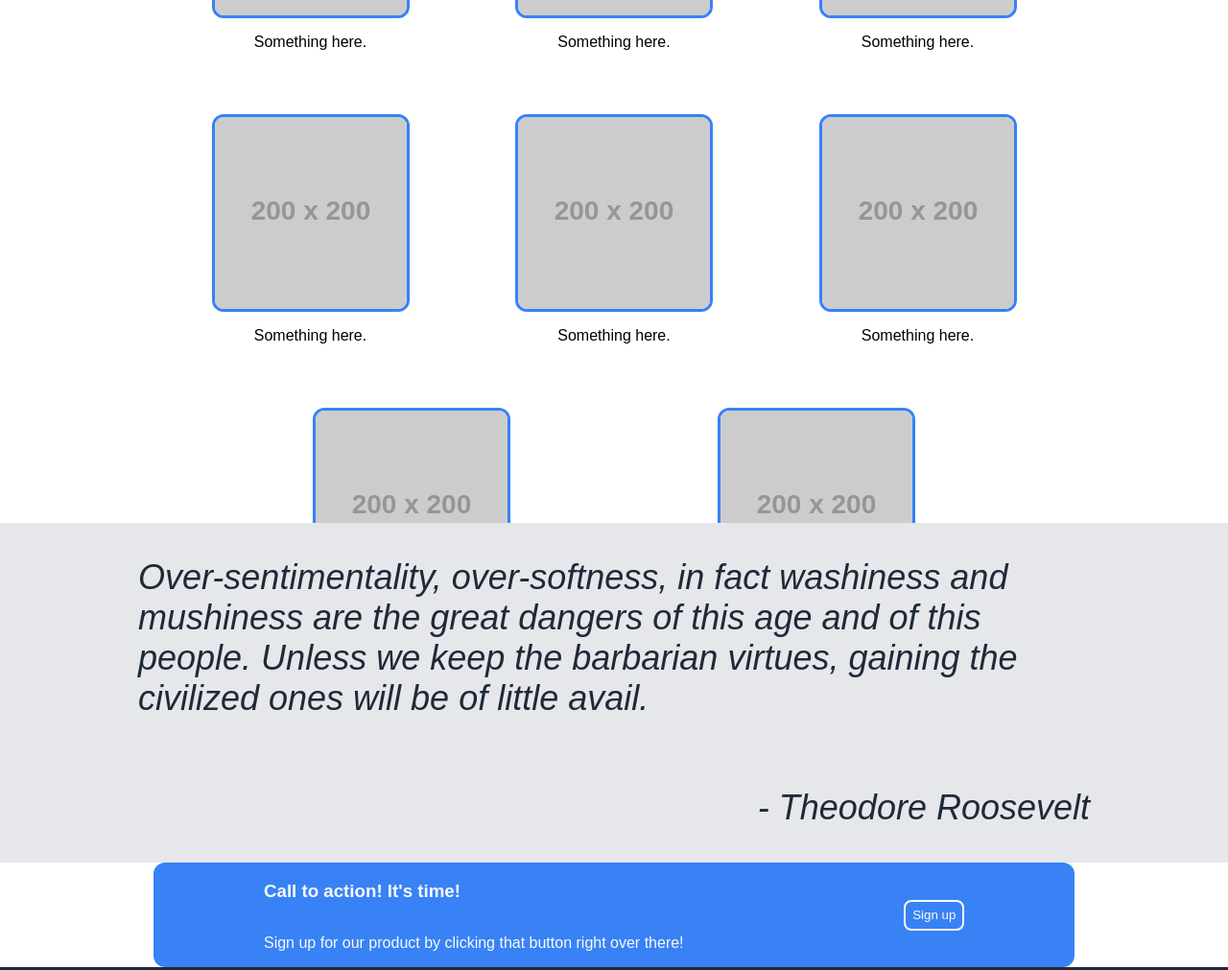
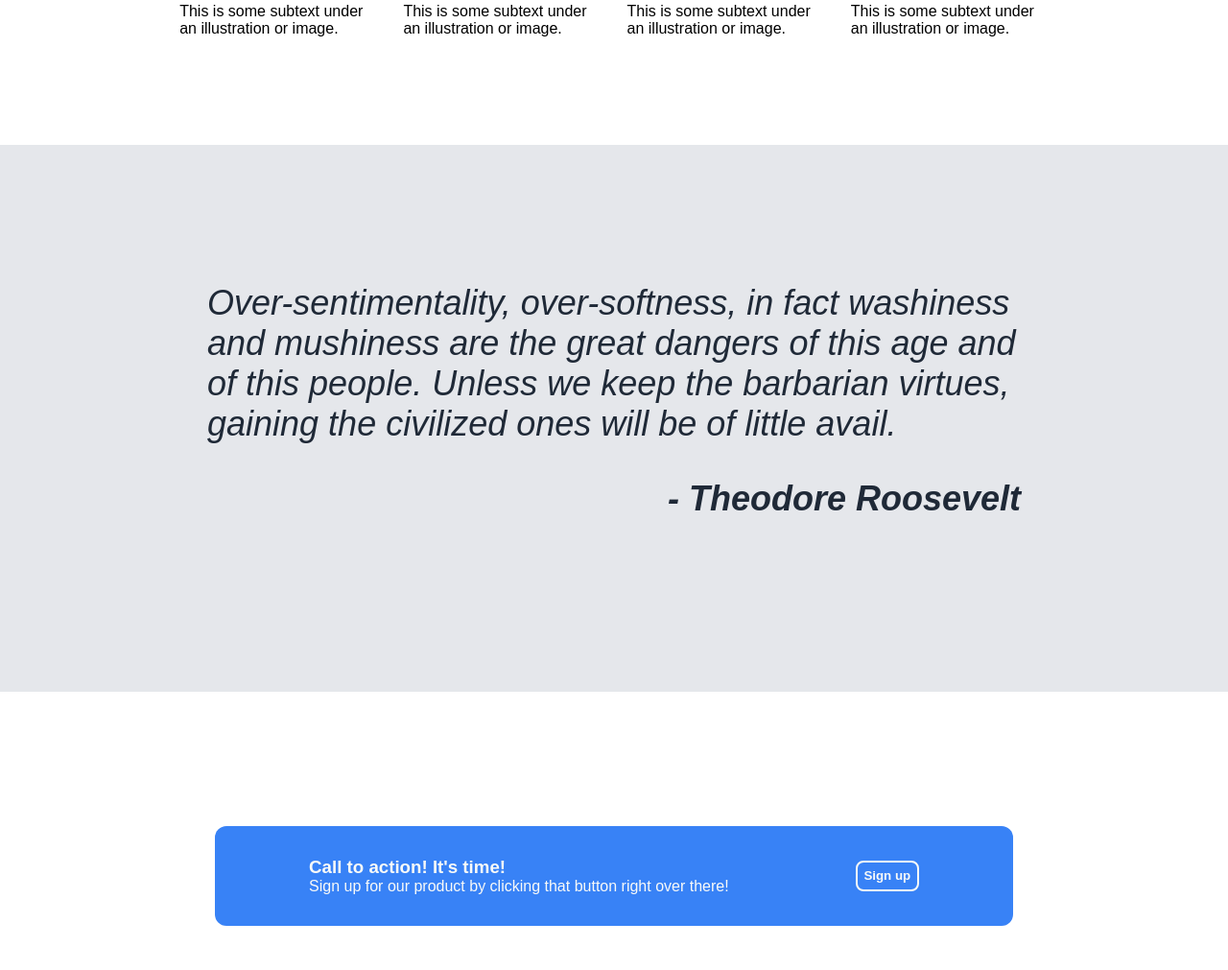
Before and after one commit to bytorbrynden/odin-landing-page, a plain HTML site: page index.html in a window 1280 px wide. Shown: the part 1105-2116 px from the top of the page at 96% size. Drawn offline with Linux system fonts and the light colour scheme; placeholder pictures from the web are drawn by us.

Commit message:
Spacing update

```diff
--- a/css/main.css
+++ b/css/main.css
@@ -11,6 +11,10 @@ button.primary {
     border-style: none;
     background-color: #3882F6;
     color: #F9FAF8;
+
+    font-weight: bold;
+
+    width: 100px;
 }
 
 button.secondary {
@@ -20,6 +24,8 @@ button.secondary {
     border-color: #F9FAF8;
     background-color: transparent;
     color: #F9FAF8;
+
+    font-weight: bold;
 }
 
 .bg-dark {
@@ -30,11 +36,19 @@ button.secondary {
 .wrapper {
     display: flex;
     flex-direction: column;
+    gap: 2em;
 }
 
 .wrapper .section {
     height: 100vh;
     align-self: center;
+}
+
+.top {
+    display: flex;
+    flex-direction: column;
+    gap: 4em;
+    padding-bottom: 4em;
 }
 
 .navbar {
@@ -92,6 +106,9 @@ button.secondary {
     width: 75vw;
     display: flex;
     flex-direction: column;
+    align-self: center;
+
+    padding-bottom: 4em;
 }
 
 .content .content-heading {
@@ -100,17 +117,24 @@ button.secondary {
     justify-content: center;
 }
 
+.content .content-heading .title {
+    font-size: 36px;
+    font-weight: bolder;
+    color: #1F2937;
+}
+
 .content .content-body {
     display: flex;
     flex-direction: row;
     flex-wrap: wrap;
-    gap: 50px;
+    /* gap: 50px; */
     justify-content: space-evenly;
 }
 
 .content .content-body .card {
     display: flex;
     flex-direction: column;
+    flex-basis: 200px;
 }
 
 .content .content-body .card img {
@@ -134,19 +158,28 @@ button.secondary {
     font-style: italic;
     color: #1F2937;
 
-    padding-left: 4em;
-    padding-right: 4em;
+    padding: 4em;
+
+    padding-left: 6em;
+    padding-right: 6em;
+
+    margin-bottom: 3em;
+}
+
+.quote-wrapper .quote-text {
+    margin: 0;
 }
 
 .quote-wrapper .quote-author {
     display: flex;
     flex-direction: row;
     align-self: flex-end;
+    font-weight: bolder;
 }
 
 .banner-wrapper {
     display: flex;
-    width: 75vw;
+    width: 60vw;
     flex-direction: row;
     align-self: center;
     justify-content: space-around;
@@ -154,6 +187,19 @@ button.secondary {
     background-color: #3882F6;
     color: #F9FAF8;
     border-radius: 12px;
+
+    margin-bottom: 4em;
+    padding: 2em;
+}
+
+.banner-wrapper * {
+    margin: 0;
+}
+
+.banner-wrapper .banner-title {
+    display: flex;
+    flex-direction: column;
+    justify-content: center;
 }
 
 .banner-wrapper .banner-content {
--- a/index.html
+++ b/index.html
@@ -7,6 +7,7 @@
     </head>
     <body>
         <div class="wrapper">
+            <div class="top bg-dark">
                 <div class="navbar bg-dark">
                     <div class="navbar-logo">
                         <a href="#">Odin Landing Page</a>
@@ -17,58 +18,58 @@
                             <li><a href="#">Home</a></li>
                             <li><a href="#">About</a></li>
                             <li><a href="#">Contact</a></li>
-                        <li><a href="#">About</a></li>
-                        <li><a href="#">Contact</a></li>
                         </ul>
                     </div>
                 </div>
 
-            <div class="hero bg-dark section">
+                <div class="hero bg-dark">
                     <div class="hero-left">
                         <h1>Hello, world!</h1>
                         <p>This is a random hero description for a landing page built as part of The Odin Project's "Foundations" course. I don't know what to put here, so I'm just trying to fill up space at this point. Blah blah blah, this is random. Has no meaning. What is this.</p>
                         <button class="primary">Sign Up</button>
                     </div>
                     <div class="hero-right">
-                    <img src="https://placehold.co/600x400" />
+                        <img src="https://placehold.co/600x300" />
+                    </div>
                 </div>
             </div>
 
-            <div class="content section">
+            <div class="content">
                 <div class="content-heading">
-                    <h2 class="title">Random Content</h2>
+                    <h2 class="title">Some random information.</h2>
                 </div>
                 <div class="content-body">
                     <div class="card">
                         <img src="https://placehold.co/200x200" alt="">
-                        <p>Something here.</p>
+                        <p>This is some subtext under an illustration or image.</p>
                     </div>
                     <div class="card">
                         <img src="https://placehold.co/200x200" alt="">
-                        <p>Something here.</p>
+                        <p>This is some subtext under an illustration or image.</p>
                     </div>
                     <div class="card">
                         <img src="https://placehold.co/200x200" alt="">
-                        <p>Something here.</p>
+                        <p>This is some subtext under an illustration or image.</p>
                     </div>
                     <div class="card">
                         <img src="https://placehold.co/200x200" alt="">
-                        <p>Something here.</p>
-                    </div><div class="card">
-                        <img src="https://placehold.co/200x200" alt="">
-                        <p>Something here.</p>
+                        <p>This is some subtext under an illustration or image.</p>
                     </div>
                     <div class="card">
                         <img src="https://placehold.co/200x200" alt="">
-                        <p>Something here.</p>
+                        <p>This is some subtext under an illustration or image.</p>
                     </div>
                     <div class="card">
                         <img src="https://placehold.co/200x200" alt="">
-                        <p>Something here.</p>
+                        <p>This is some subtext under an illustration or image.</p>
                     </div>
                     <div class="card">
                         <img src="https://placehold.co/200x200" alt="">
-                        <p>Something here.</p>
+                        <p>This is some subtext under an illustration or image.</p>
+                    </div>
+                    <div class="card">
+                        <img src="https://placehold.co/200x200" alt="">
+                        <p>This is some subtext under an illustration or image.</p>
                     </div>
                 </div>
             </div>
```
Lines whose indentation alone changed are shown as unchanged.
